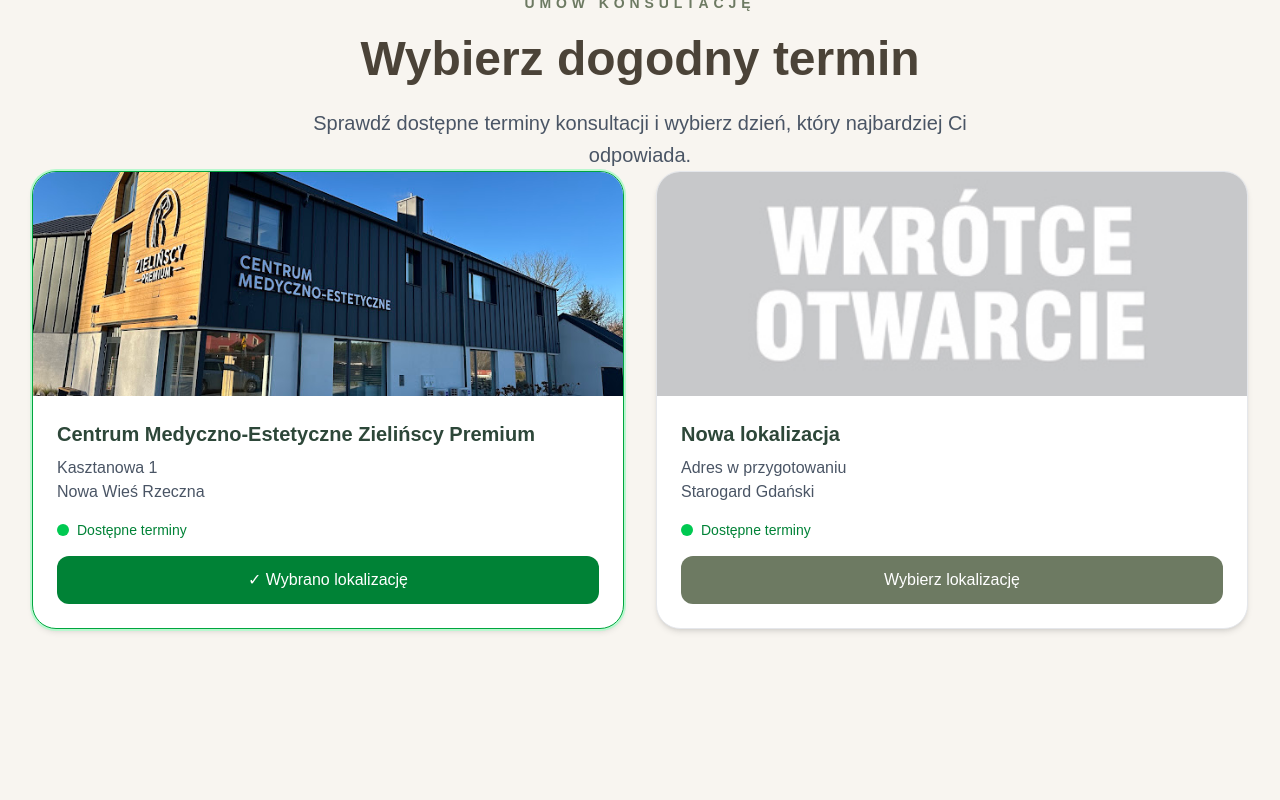
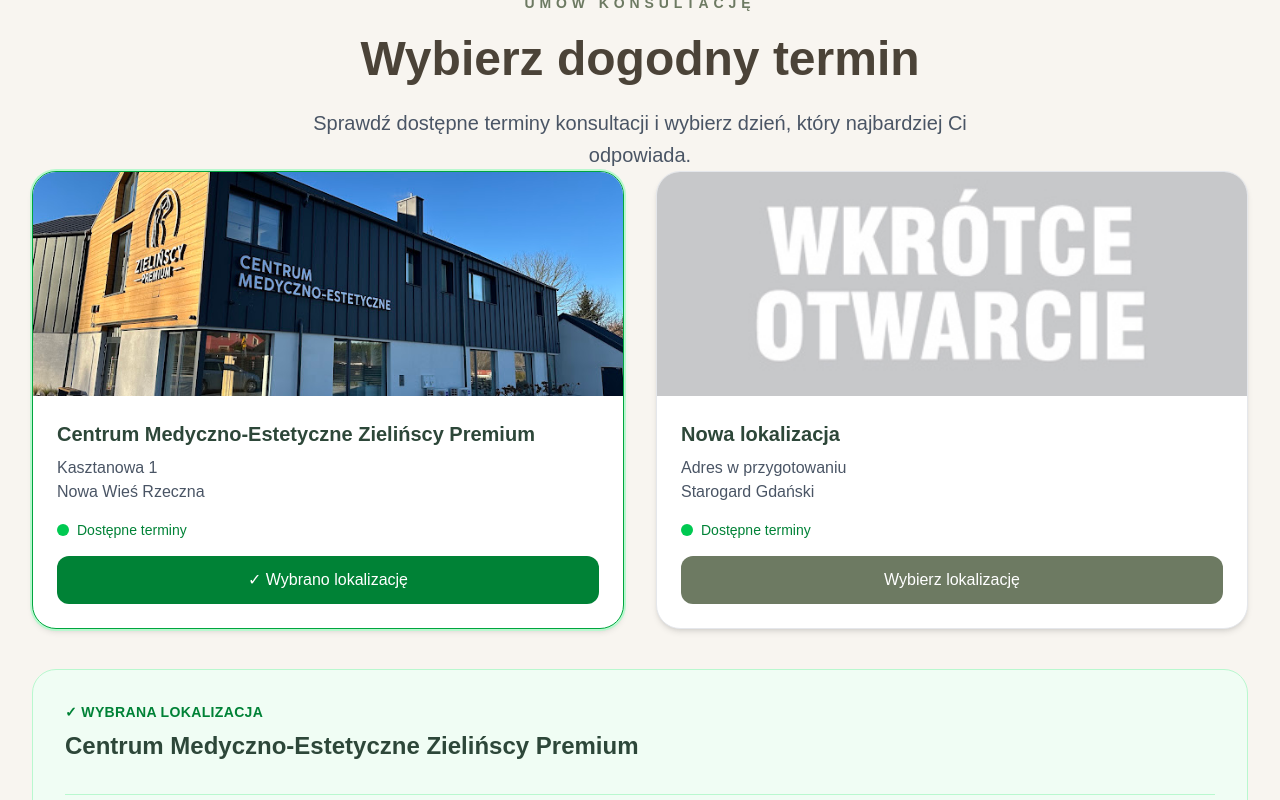
Before and after one commit to xiaomilancer-lab/aleksandra-wejer, a Next.js app: page / in a window 1280 px wide. Both pictures are taken after a click on the element 328 px from the left and 4502 px from the top of the page. Shown: the part 4102-4902 px from the top of the page. Built offline with nearby package versions, Linux system fonts and the light colour scheme.

Commit message:
Add booking step summary

```diff
--- a/app/components/booking/BookingWizard.tsx
+++ b/app/components/booking/BookingWizard.tsx
@@ -2,6 +2,7 @@
 
 import { useState } from "react";
 import StepLocation from "./StepLocation";
+import StepSummary from "./StepSummary";
 
 export default function BookingWizard() {
 
@@ -14,6 +15,15 @@
   selectedLocation={selectedLocation}
   setSelectedLocation={setSelectedLocation}
 />
+{selectedLocation && (
+  <StepSummary
+    locationName={
+      selectedLocation === "zielinscy-premium"
+        ? "Centrum Medyczno-Estetyczne Zielińscy Premium"
+        : "Nowa lokalizacja"
+    }
+  />
+)}
 
     </section>
   );
--- /dev/null
+++ b/app/components/booking/StepSummary.tsx
@@ -0,0 +1,29 @@
+interface StepSummaryProps {
+  locationName: string;
+}
+
+export default function StepSummary({
+  locationName,
+}: StepSummaryProps) {
+  return (
+    <div className="mt-10 rounded-3xl border border-green-200 bg-green-50 p-8">
+      <p className="text-sm font-semibold uppercase tracking-wide text-green-700">
+        ✓ Wybrana lokalizacja
+      </p>
+
+      <h3 className="mt-2 text-2xl font-bold text-[#2D4739]">
+        {locationName}
+      </h3>
+
+      <div className="my-8 h-px bg-green-200" />
+
+      <h2 className="text-3xl font-bold text-[#2D4739]">
+        📅 Wybierz termin wizyty
+      </h2>
+
+      <p className="mt-2 text-gray-600">
+        W kolejnym kroku wybierz dogodny dzień konsultacji.
+      </p>
+    </div>
+  );
+}
```
